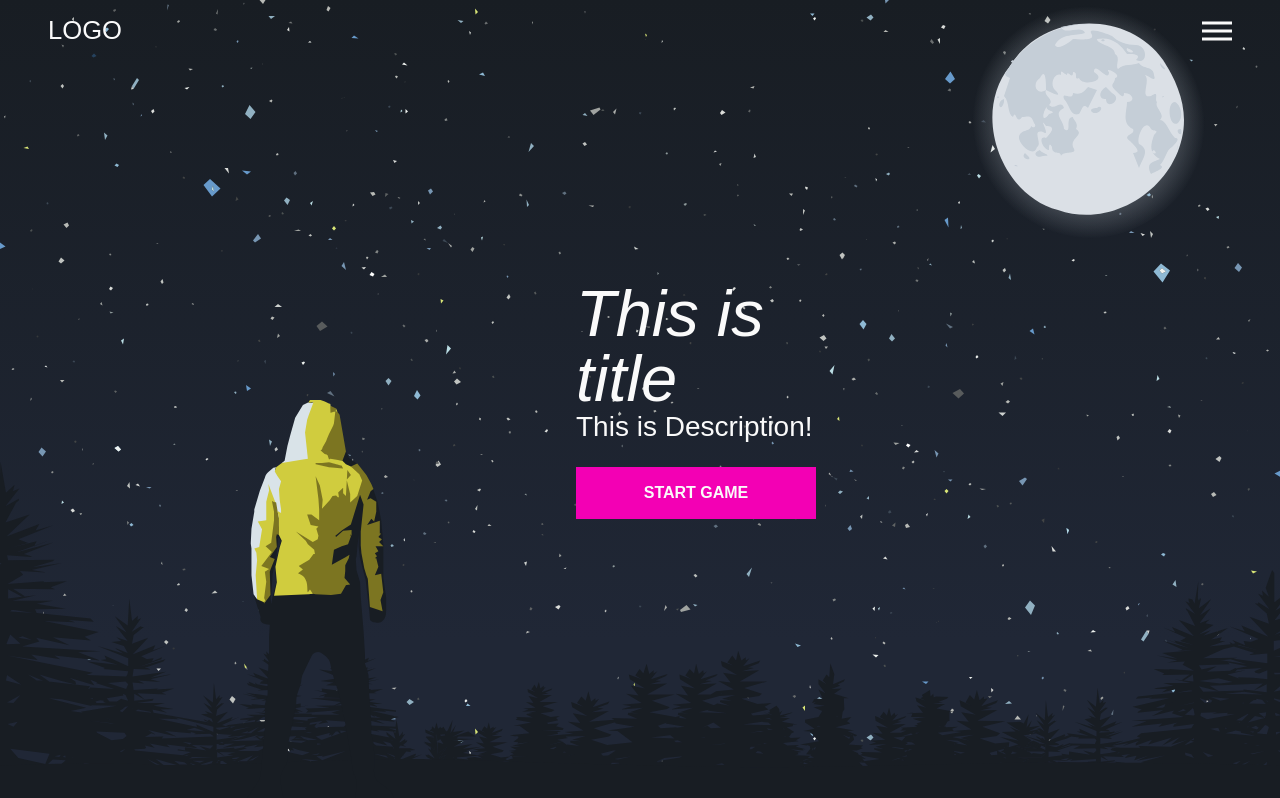
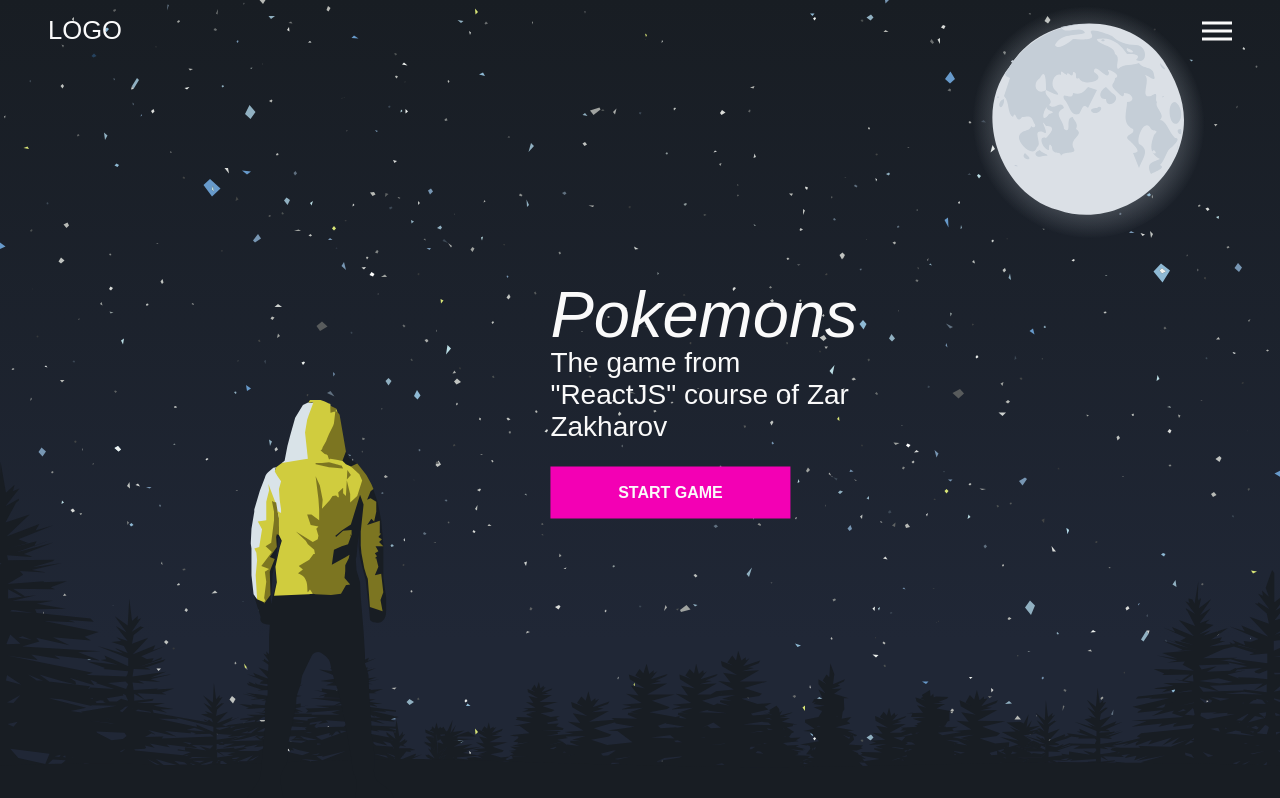
Before and after one commit to it-dude-ru/pockemons, a React (Create React App) app: page / in a window 1280 px wide. Shown: the top 798 px of the page. Built offline with nearby package versions, Linux system fonts and the light colour scheme.

Commit message:
Title & Description

```diff
--- a/src/routes/Home/home.jsx
+++ b/src/routes/Home/home.jsx
@@ -18,8 +18,8 @@
 	return (
 		<>
 			<Header
-				title='This is title'
-				desc='This is Description!'
+				title='Pokemons'
+				desc='The game from "ReactJS" course of Zar Zakharov'
 				onClickButton={handleClickButton}
 			/>
 			<Layout urlBg={bg3} title='Rules'>
```
